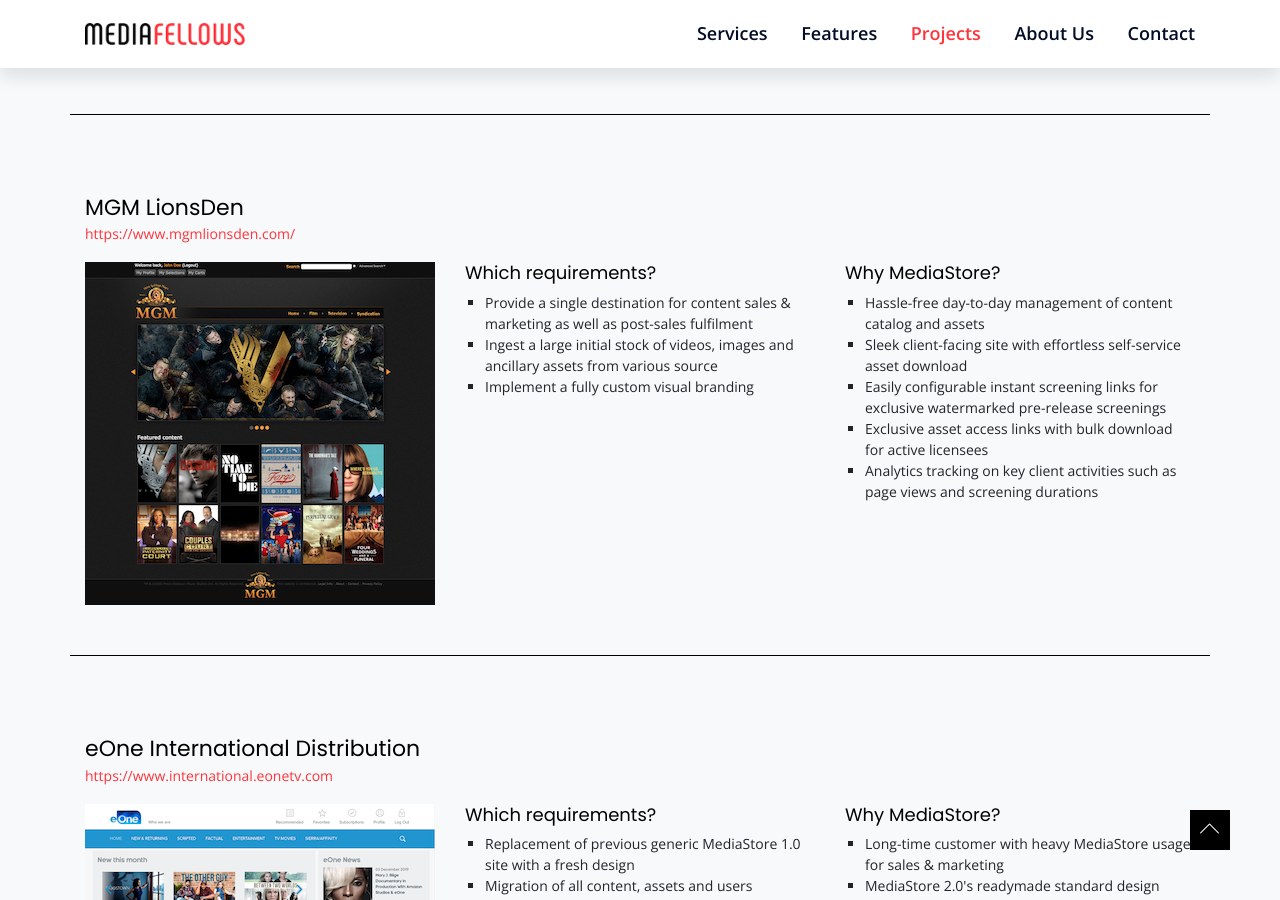
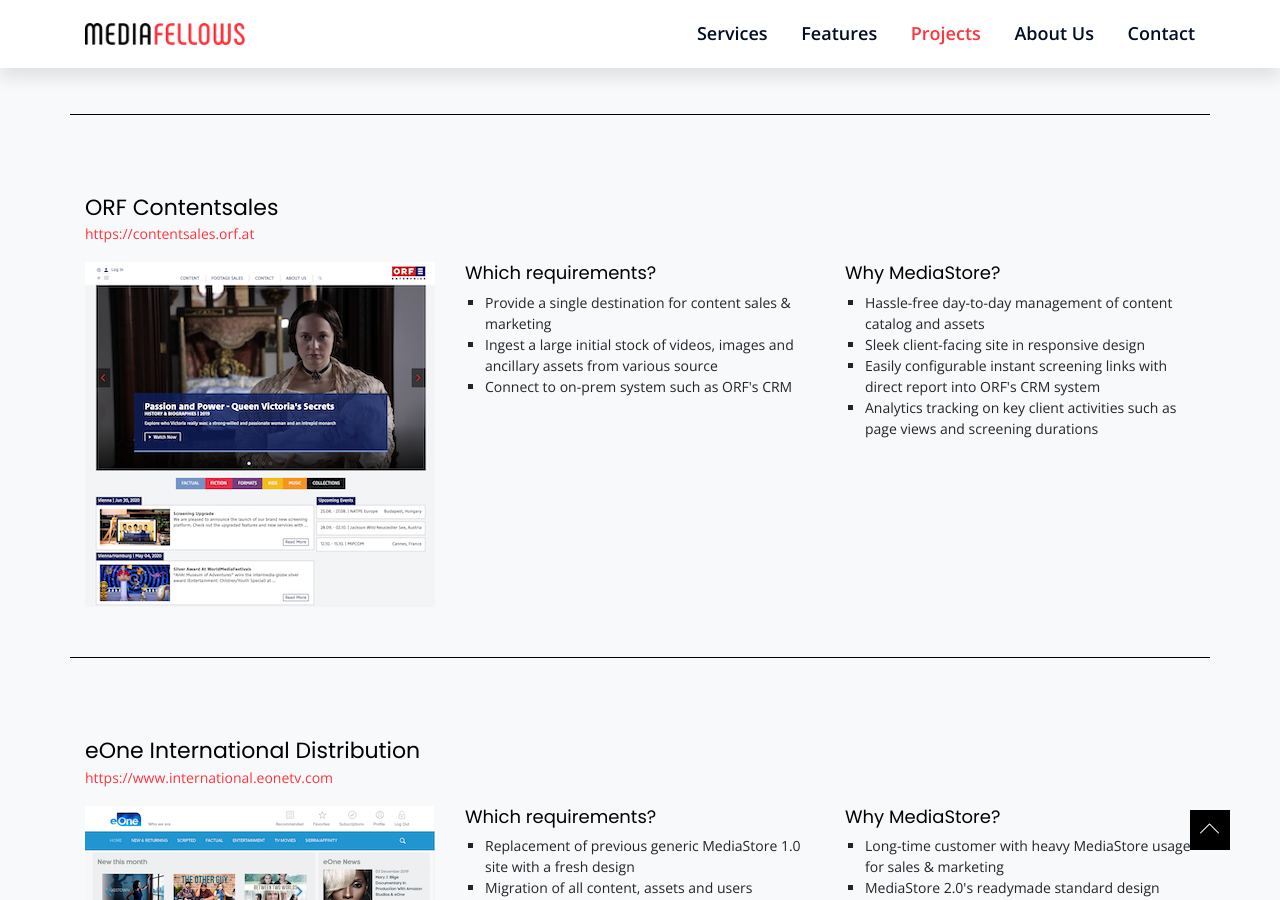
Before and after one commit to mediafellows/mediafellows.github.io, a Jekyll site: the page built from pages/projects.html, in a window 1280 px wide and 900 px high, scrolled down 1860 px. Built offline with Jekyll 4.4.1, drawn with Linux system fonts in a browser that asks for light colours.

Commit message:
exchange MGM LionsDen with ORF Contentsales project

```diff
--- a/_data/portfolios.yml
+++ b/_data/portfolios.yml
@@ -56,22 +56,39 @@
     - iOS app for off-line viewing and selling
     - Campaign management and marketing data support
 
-- title: MGM LionsDen
-  identifier: lionsden
-  description: Online catalogue, content marketing, video screening and asset distribution
-  categories: catalogue video distribution
-  website: https://www.mgmlionsden.com/
-  thumb: /assets/img/portfolio/mgm_thumb.png
-  image: /assets/img/portfolio/mgm.png
+# - title: MGM LionsDen
+#   identifier: lionsden
+#   description: Online catalogue, content marketing, video screening and asset distribution
+#   categories: catalogue video distribution
+#   website: https://www.mgmlionsden.com/
+#   thumb: /assets/img/portfolio/mgm_thumb.png
+#   image: /assets/img/portfolio/mgm.png
+#   what:
+#     - Provide a single destination for content sales & marketing as well as post-sales fulfilment
+#     - Ingest a large initial stock of videos, images and ancillary assets from various source
+#     - Implement a fully custom visual branding
+#   why:
+#     - Hassle-free day-to-day management of content catalog and assets
+#     - Sleek client-facing site with effortless self-service asset download
+#     - Easily configurable instant screening links for exclusive watermarked pre-release screenings
+#     - Exclusive asset access links with bulk download for active licensees
+#     - Analytics tracking on key client activities such as page views and screening durations
+
+- title: ORF Contentsales
+  identifier: orf
+  description: Online catalogue, content marketing, video screening
+  categories: catalogue video marketing
+  website: https://contentsales.orf.at
+  thumb: /assets/img/portfolio/orf_thumb.png
+  image: /assets/img/portfolio/orf.png
   what:
-    - Provide a single destination for content sales & marketing as well as post-sales fulfilment
+    - Provide a single destination for content sales & marketing
     - Ingest a large initial stock of videos, images and ancillary assets from various source
-    - Implement a fully custom visual branding
+    - Connect to on-prem system such as ORF's CRM
   why:
     - Hassle-free day-to-day management of content catalog and assets
-    - Sleek client-facing site with effortless self-service asset download
-    - Easily configurable instant screening links for exclusive watermarked pre-release screenings
-    - Exclusive asset access links with bulk download for active licensees
+    - Sleek client-facing site in responsive design
+    - Easily configurable instant screening links with direct report into ORF's CRM system
     - Analytics tracking on key client activities such as page views and screening durations
 
 - title: eOne International Distribution
```
Also changed, not shown: assets/img/portfolio/orf.png (added), assets/img/portfolio/orf_thumb.png (added).
